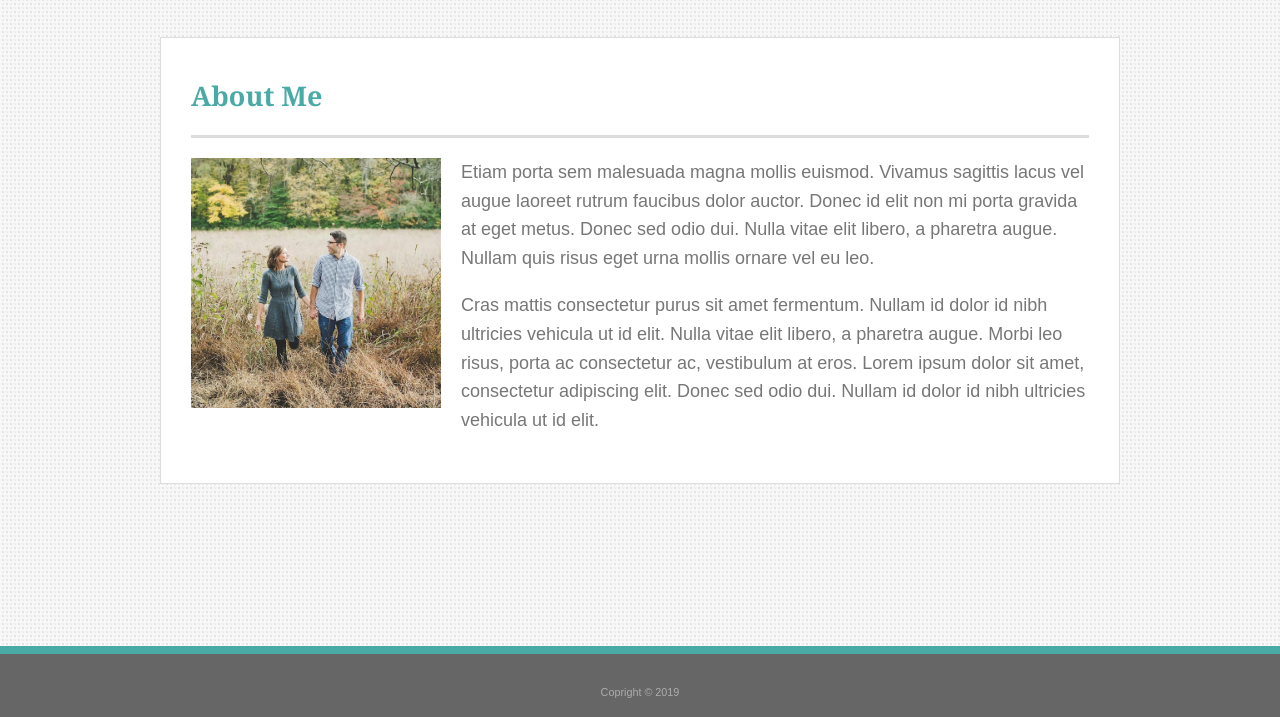
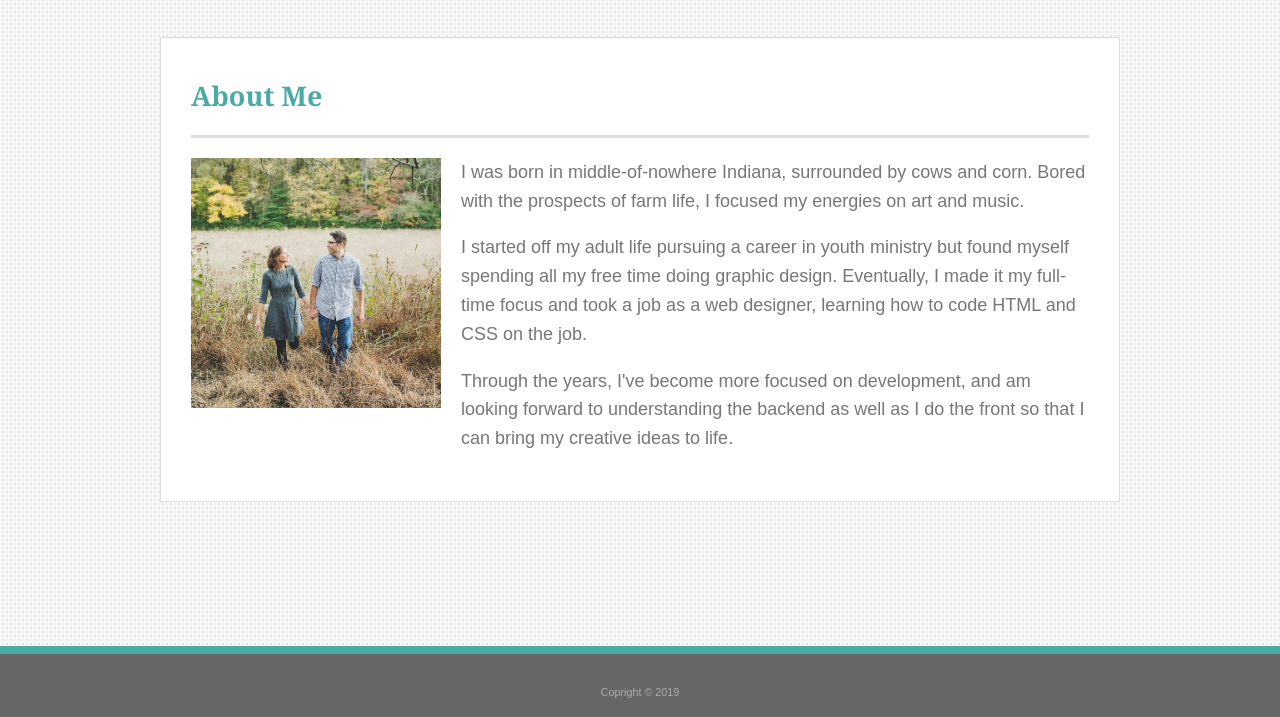
Before and after one commit to jstevens79/Basic-Portfolio, a plain HTML site: page index.html in a window 1280 px wide. Shown: the part 83-800 px from the top of the page. Drawn offline with Linux system fonts and the light colour scheme.

Commit message:
updating bio

```diff
--- a/index.html
+++ b/index.html
@@ -31,9 +31,11 @@
       <article>
         <h1>About Me</h1>
         <img class="profilePic" src="assets/images/IMG_0099.jpg">
-        <p>Etiam porta sem malesuada magna mollis euismod. Vivamus sagittis lacus vel augue laoreet rutrum faucibus dolor auctor. Donec id elit non mi porta gravida at eget metus. Donec sed odio dui. Nulla vitae elit libero, a pharetra augue. Nullam quis risus eget urna mollis ornare vel eu leo.</p>
+        <p>I was born in middle-of-nowhere Indiana, surrounded by cows and corn. Bored with the prospects of farm life, I focused my energies on art and music.</p>
 
-        <p>Cras mattis consectetur purus sit amet fermentum. Nullam id dolor id nibh ultricies vehicula ut id elit. Nulla vitae elit libero, a pharetra augue. Morbi leo risus, porta ac consectetur ac, vestibulum at eros. Lorem ipsum dolor sit amet, consectetur adipiscing elit. Donec sed odio dui. Nullam id dolor id nibh ultricies vehicula ut id elit.</p>
+        <p>I started off my adult life pursuing a career in youth ministry but found myself spending all my free time doing graphic design. Eventually, I made it my full-time focus and took a job as a web designer, learning how to code HTML and CSS on the job.</p>
+
+        <p>Through the years, I've become more focused on development, and am looking forward to understanding the backend as well as I do the front so that I can bring my creative ideas to life.</p>
       </article>
     </section>
   </div>
```
